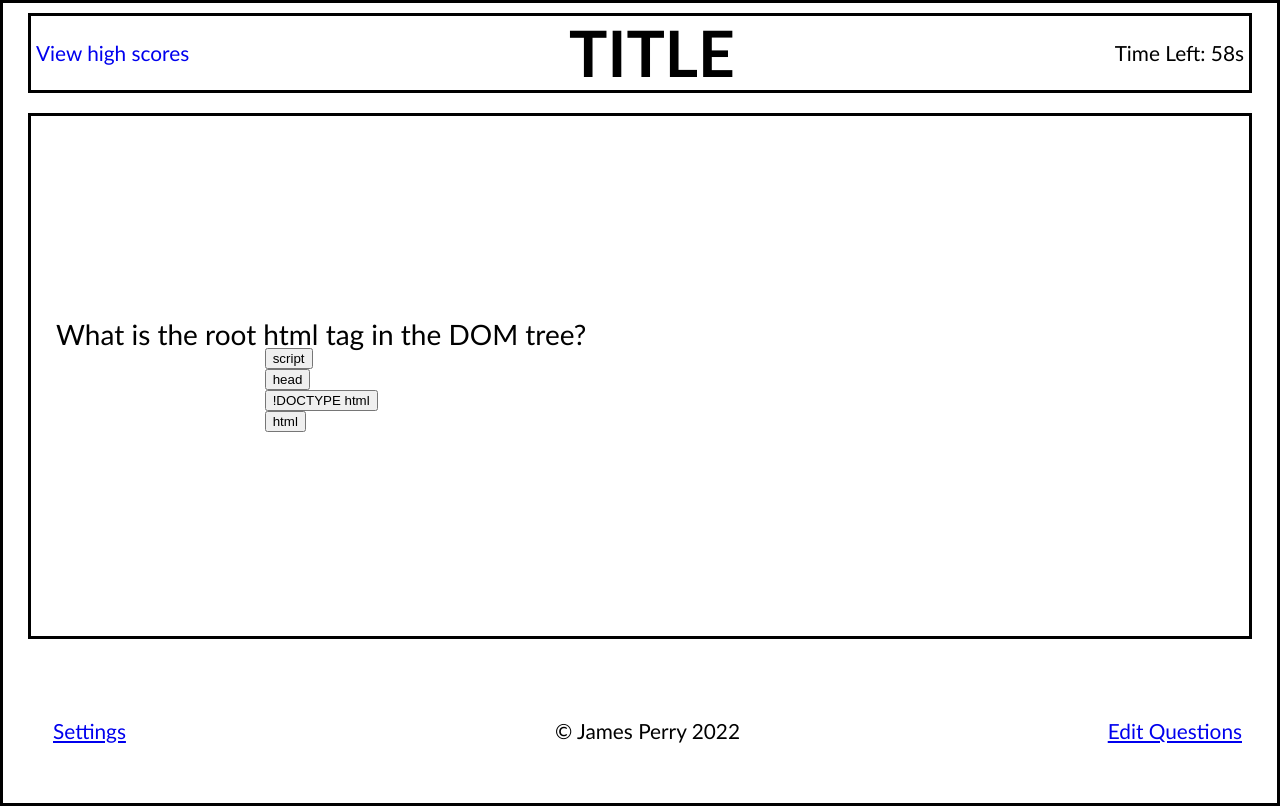
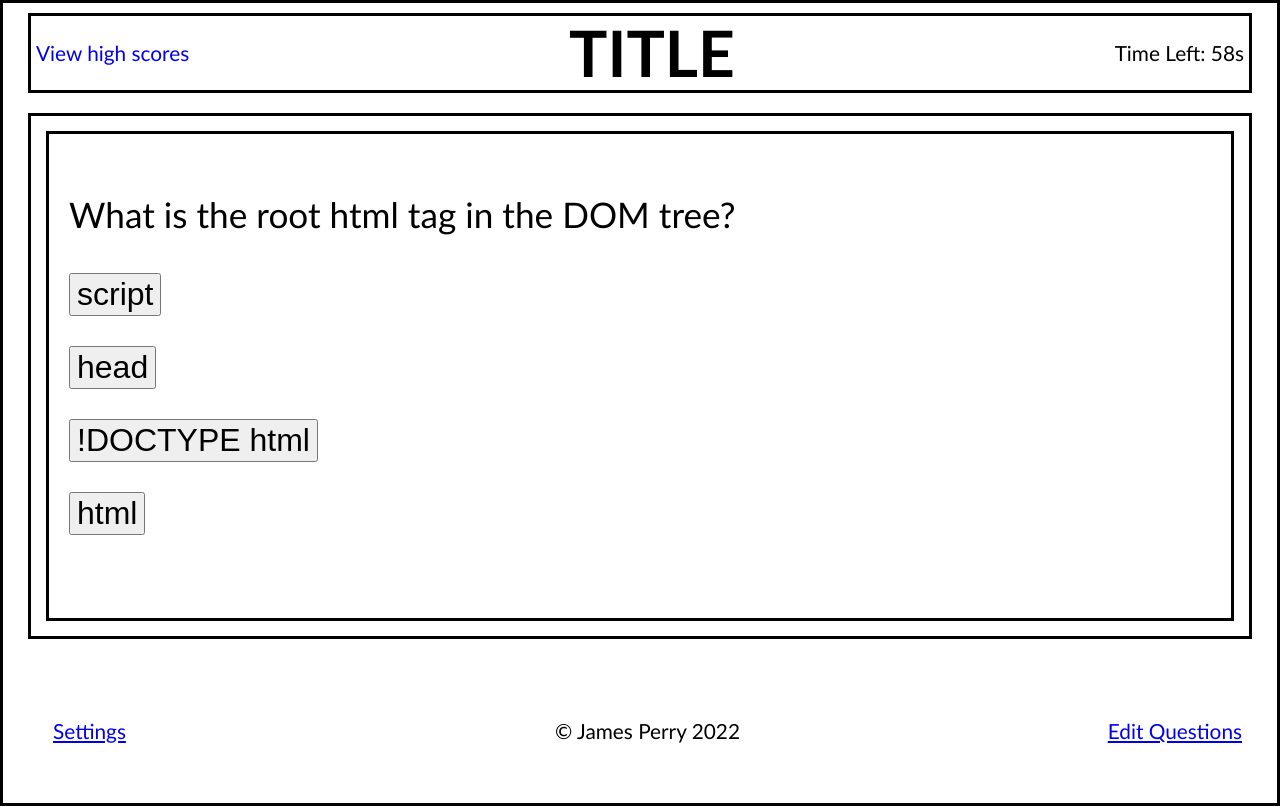
Before and after one commit to pbp66/web-api-quiz, a plain HTML site: page index.html in a window 1280 px wide. Both pictures are taken after a click on the button "Click to Start the Quiz!". Drawn offline with Linux system fonts and the light colour scheme.

Commit message:
Updated CSS for questions

```diff
--- a/assets/01-style/style.css
+++ b/assets/01-style/style.css
@@ -59,17 +59,47 @@ main {
     margin-bottom: 20px;
 }
 
-article {
+section {
     margin: 5px;
+}
+
+footer {
     display: flex;
+    justify-content: space-between;
+    align-items: center;
+    width: 100%;
+    height: var(--footer-height);
+}
+
+footer h3 {
+    flex: 1;
+    margin: 0px var(--default-horizontal-margin);
 }
 
 .quiz {
     display: flex;
     padding: 10px;
     flex-flow: column;
-    align-items: center;
+    align-items: flex-start;
     justify-content: center;
+    border: var(--dev-border-style);
+    width: 100%;
+}
+
+.answer {
+    margin: 30px 10px;
+}
+
+.answer button {
+    font-size: 2em;
+    text-align: left;
+}
+
+#quiz-container {
+    margin: 5px;
+    display: flex;
+    justify-content: center;
+    flex: 1;
 }
 
 #quiz-start {
@@ -93,21 +123,11 @@ article {
     margin: 15px;
 }
 
-section {
-    margin: 5px;
-}
-
-footer {
-    display: flex;
-    justify-content: space-between;
-    align-items: center;
-    width: 100%;
-    height: var(--footer-height);
-}
-
-footer h3 {
-    flex: 1;
-    margin: 0px var(--default-horizontal-margin);
+#quiz-title {
+    align-self: flex-start;
+    text-align: left;
+    margin: 10px;
+    font-size: 2.2em;
 }
 
 #settings {
```
